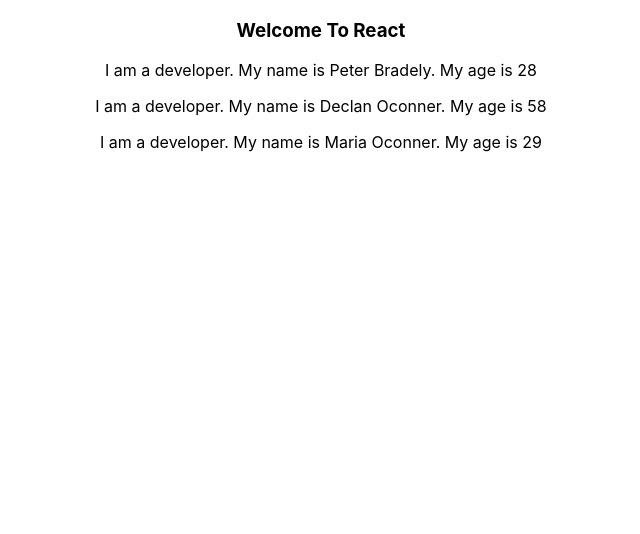
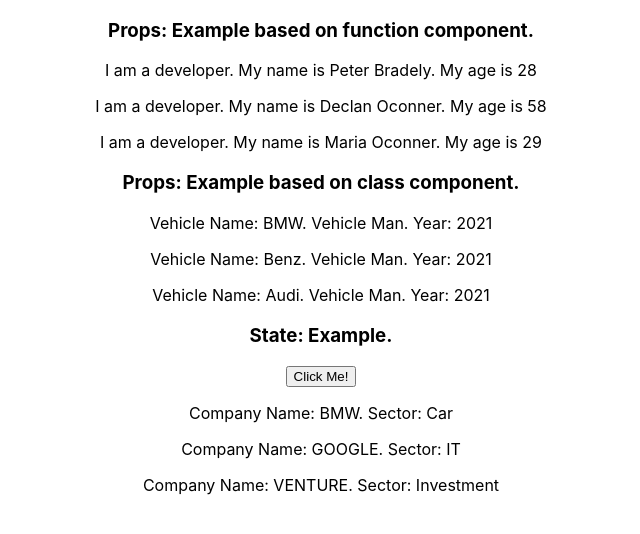
Before and after one commit to sarathiscookie/react-complete-guide, a React (Create React App) app: page / in a window 1280 px wide. Shown: the top 534 px of the page, without its empty margins (319-959 px from the left). Built offline with nearby package versions, Linux system fonts and the light colour scheme.

Commit message:
State and Props

```diff
--- a/src/App.js
+++ b/src/App.js
@@ -1,16 +1,44 @@
 import React from 'react';
 import './App.css';
-import Person from './Person/Person';
+import Person from './Test/Person';
+import Vehicle from './Test/Vehicle';
+import Company from './Test/Company';
 
 class App extends React.Component {
+
+  state = {
+    companies: [
+      { name: 'BMW', sector: 'Car' },
+      { name: 'GOOGLE', sector: 'IT' },
+      { name: 'VENTURE', sector: 'Investment' },
+    ]
+  }
+
+  switchCompanyHandler = () => {
+    console.log('Clicked!!!');
+  }
+
   render() {
     return (
       <div className="App">
         <div>
-        <h3> Welcome To React </h3>
-        <Person name="Peter Bradely" age="28" />
-        <Person name="Declan Oconner" age="58" />
-        <Person name="Maria Oconner" age="29" />
+
+          <h3> Props: Example based on function component. </h3>
+          <Person name="Peter Bradely" age="28" />
+          <Person name="Declan Oconner" age="58" />
+          <Person name="Maria Oconner" age="29" />
+
+          <h3> Props: Example based on class component. </h3>
+          <Vehicle name="BMW" year="2021" />
+          <Vehicle name="Benz" year="2021" />
+          <Vehicle name="Audi" year="2021" />
+
+          <h3> State: Example. </h3>
+          <button onClick = {this.switchCompanyHandler}>Click Me!</button>
+          <Company name = {this.state.companies[0].name} sector = {this.state.companies[0].sector}/>
+          <Company name = {this.state.companies[1].name} sector = {this.state.companies[1].sector}/>
+          <Company name = {this.state.companies[2].name} sector = {this.state.companies[2].sector}/>
+
         </div>
       </div>
     );
--- /dev/null
+++ b/src/Test/Company.js
@@ -0,0 +1,14 @@
+import React from 'react';
+
+class Company extends React.Component {
+
+  render() {
+    return (
+      <div>
+      <p> Company Name: {this.props.name}. Sector: {this.props.sector}</p>
+      </div>
+    );
+  }
+}
+
+export default Company;
--- /dev/null
+++ b/src/Test/Vehicle.js
@@ -0,0 +1,14 @@
+import React from 'react';
+
+class Vehicle extends React.Component {
+
+  render() {
+    return (
+      <div>
+      <p>Vehicle Name: {this.props.name}. Vehicle Man. Year: {this.props.year}</p>
+      </div>
+    );
+  }
+}
+
+export default Vehicle;
```
Also changed, not shown: src/Test/Person.js (renamed from src/Person/Person.js).
